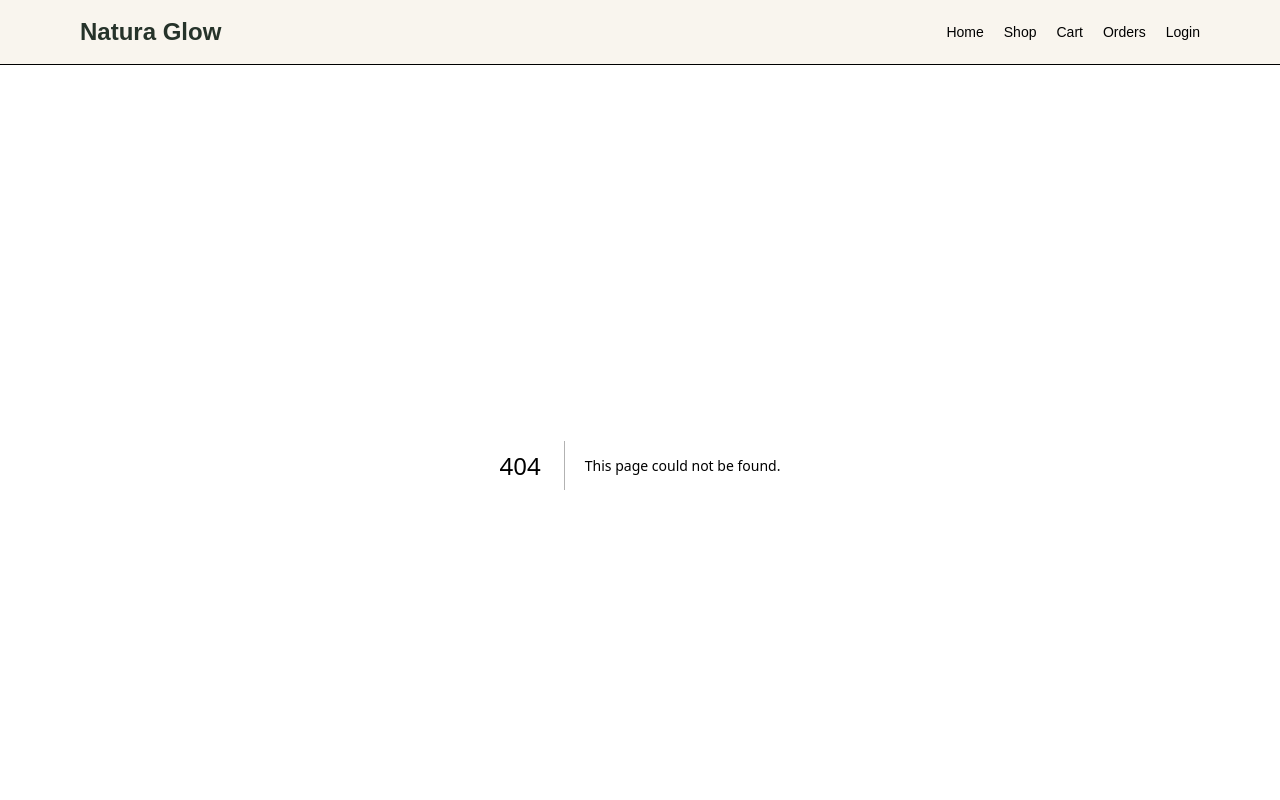
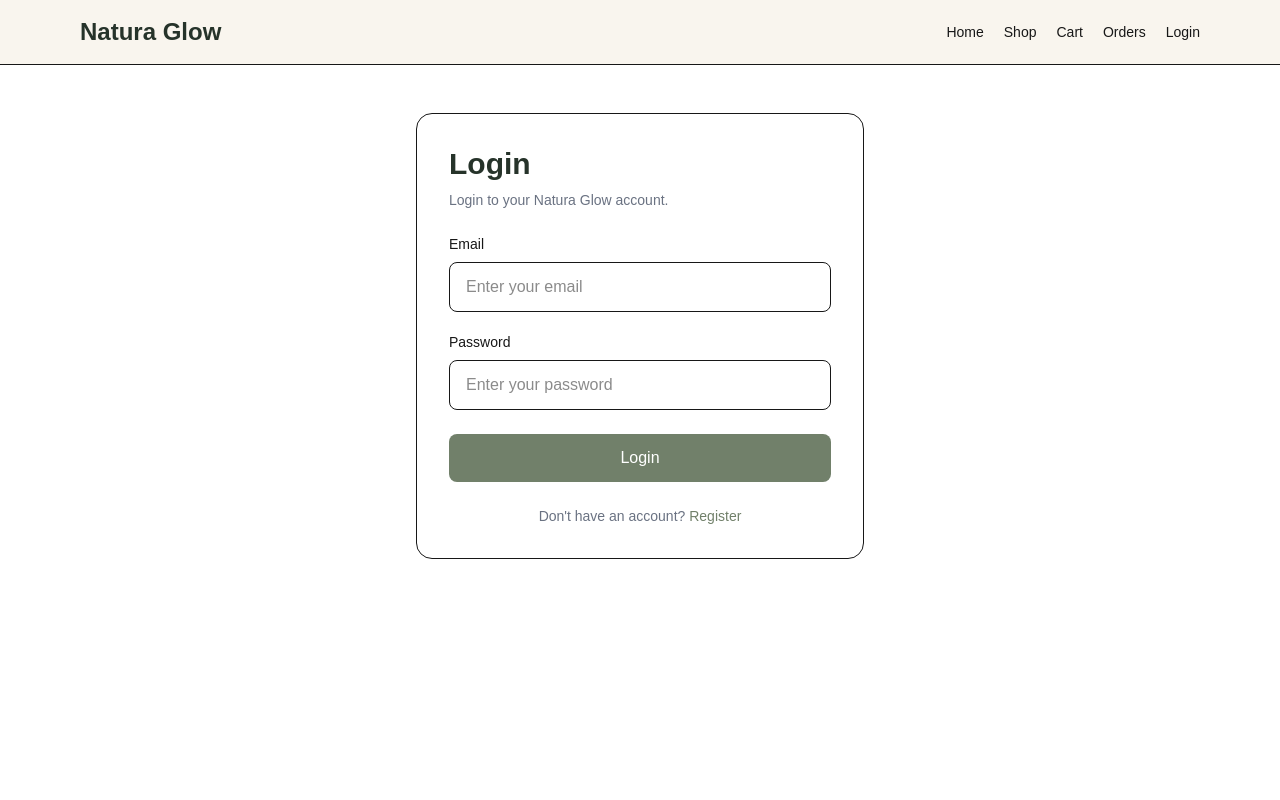
Before and after one commit to mkv-manish/beauty-store, a Next.js app: page /login in a window 1280 px wide. Before the commit this address had no page. Shown: the top 800 px of the page. Built offline with nearby package versions, Linux system fonts and the light colour scheme.

Commit message:
auth complite setup with jwt bcrypt

```diff
--- /dev/null
+++ b/app/api/auth/login/route.ts
@@ -0,0 +1,71 @@
+import { NextResponse } from "next/server";
+import bcrypt from "bcryptjs";
+
+import { connectDB } from "@/lib/db";
+import User from "@/models/User";
+import { createToken } from "@/lib/auth";
+
+export async function POST(request: Request) {
+  try {
+    await connectDB();
+
+    const body = await request.json();
+
+    const { email, password } = body;
+
+    if (!email || !password) {
+      return NextResponse.json(
+        {
+          message: "Email and password are required.",
+        },
+        { status: 400 }
+      );
+    }
+
+    const user = await User.findOne({
+      email: email.toLowerCase(),
+    });
+
+    if (!user) {
+      return NextResponse.json(
+        {
+          message: "Invalid email or password.",
+        },
+        { status: 401 }
+      );
+    }
+
+    const passwordMatch = await bcrypt.compare(
+      password,
+      user.password
+    );
+
+    if (!passwordMatch) {
+      return NextResponse.json(
+        {
+          message: "Invalid email or password.",
+        },
+        { status: 401 }
+      );
+    }
+
+    const token = createToken(user._id.toString());
+
+    return NextResponse.json({
+      message: "Login successful.",
+      token,
+      user: {
+        id: user._id,
+        name: user.name,
+        email: user.email,
+      },
+    });
+  } catch {
+    return NextResponse.json(
+      {
+        message: "Login failed.",
+      },
+      { status: 500 }
+    );
+  }
+}
--- /dev/null
+++ b/app/api/auth/register/route.ts
@@ -0,0 +1,77 @@
+import { NextResponse } from "next/server";
+import bcrypt from "bcryptjs";
+
+import { connectDB } from "@/lib/db";
+import User from "@/models/User";
+import { createToken } from "@/lib/auth";
+
+export async function POST(request: Request) {
+  try {
+    await connectDB();
+
+    const body = await request.json();
+
+    const { name, email, password } = body;
+
+    if (!name || !email || !password) {
+      return NextResponse.json(
+        {
+          message: "Name, email and password are required.",
+        },
+        { status: 400 }
+      );
+    }
+
+    if (password.length < 6) {
+      return NextResponse.json(
+        {
+          message: "Password must be at least 6 characters.",
+        },
+        { status: 400 }
+      );
+    }
+
+    const existingUser = await User.findOne({
+      email: email.toLowerCase(),
+    });
+
+    if (existingUser) {
+      return NextResponse.json(
+        {
+          message: "User already exists.",
+        },
+        { status: 400 }
+      );
+    }
+
+    const hashedPassword = await bcrypt.hash(password, 10);
+
+    const user = await User.create({
+      name,
+      email: email.toLowerCase(),
+      password: hashedPassword,
+    });
+
+    const token = createToken(user._id.toString());
+
+    return NextResponse.json(
+      {
+        message: "Registration successful.",
+        token,
+        user: {
+          id: user._id,
+          name: user.name,
+          email: user.email,
+        },
+      },
+      { status: 201 }
+    );
+  } catch {
+    return NextResponse.json(
+      {
+        message: "Registration failed.",
+      },
+      { status: 500 }
+    );
+  }
+}
--- /dev/null
+++ b/app/login/page.tsx
@@ -0,0 +1,122 @@
+"use client";
+
+import { FormEvent, useState } from "react";
+import Link from "next/link";
+import { useRouter } from "next/navigation";
+
+export default function LoginPage() {
+    const router = useRouter();
+
+    const [email, setEmail] = useState("");
+    const [password, setPassword] = useState("");
+
+    const [loading, setLoading] = useState(false);
+    const [error, setError] = useState("");
+
+    async function handleSubmit(event: FormEvent<HTMLFormElement>) {
+        event.preventDefault();
+
+        setError("");
+        setLoading(true);
+
+        try {
+            const response = await fetch("/api/auth/login", {
+                method: "POST",
+                headers: {
+                    "Content-Type": "application/json",
+                },
+                body: JSON.stringify({
+                    email,
+                    password,
+                }),
+            });
+
+            const data = await response.json();
+
+            if (!response.ok) {
+                throw new Error(data.message || "Login failed.");
+            }
+
+            localStorage.setItem("token", data.token);
+            localStorage.setItem("user", JSON.stringify(data.user));
+
+            router.push("/shop");
+        } catch (error) {
+            setError(error instanceof Error ? error.message : "Login failed.");
+        } finally {
+            setLoading(false);
+        }
+    }
+
+    return (
+        <main className="min-h-[70vh] px-4 py-12">
+            <div className="mx-auto max-w-md rounded-2xl border bg-white p-6 md:p-8">
+                <h1 className="text-3xl font-bold text-[#26332A]">Login</h1>
+
+                <p className="mt-2 text-sm text-gray-500">
+                    Login to your Natura Glow account.
+                </p>
+
+                <form onSubmit={handleSubmit} className="mt-6">
+                    <label
+                        htmlFor="email"
+                        className="mb-2 block text-sm font-medium"
+                    >
+                        Email
+                    </label>
+
+                    <input
+                        id="email"
+                        type="email"
+                        value={email}
+                        onChange={(event) => setEmail(event.target.value)}
+                        placeholder="Enter your email"
+                        required
+                        className="w-full rounded-lg border px-4 py-3 outline-none focus:border-[#71806A]"
+                    />
+
+                    <label
+                        htmlFor="password"
+                        className="mb-2 mt-5 block text-sm font-medium"
+                    >
+                        Password
+                    </label>
+
+                    <input
+                        id="password"
+                        type="password"
+                        value={password}
+                        onChange={(event) => setPassword(event.target.value)}
+                        placeholder="Enter your password"
+                        required
+                        className="w-full rounded-lg border px-4 py-3 outline-none focus:border-[#71806A]"
+                    />
+
+                    {error && (
+                        <p className="mt-4 rounded-lg bg-red-50 p-3 text-sm text-red-600">
+                            {error}
+                        </p>
+                    )}
+
+                    <button
+                        type="submit"
+                        disabled={loading}
+                        className="mt-6 w-full rounded-lg bg-[#71806A] px-6 py-3 font-medium text-white hover:bg-[#5C6B55] disabled:bg-gray-400"
+                    >
+                        {loading ? "Logging in..." : "Login"}
+                    </button>
+                </form>
+
+                <p className="mt-6 text-center text-sm text-gray-500">
+                    Don't have an account?{" "}
+                    <Link
+                        href="/register"
+                        className="font-medium text-[#71806A]"
+                    >
+                        Register
+                    </Link>
+                </p>
+            </div>
+        </main>
+    );
+}
--- a/package.json
+++ b/package.json
@@ -21,6 +21,7 @@
   },
   "devDependencies": {
     "@tailwindcss/postcss": "^4",
+    "@types/jsonwebtoken": "^9.0.10",
     "@types/node": "^20",
     "@types/react": "^19",
     "@types/react-dom": "^19",
```
Also changed, not shown: app/register/page.tsx (added), 1 other file (tests, documents, lock files or other folders).
